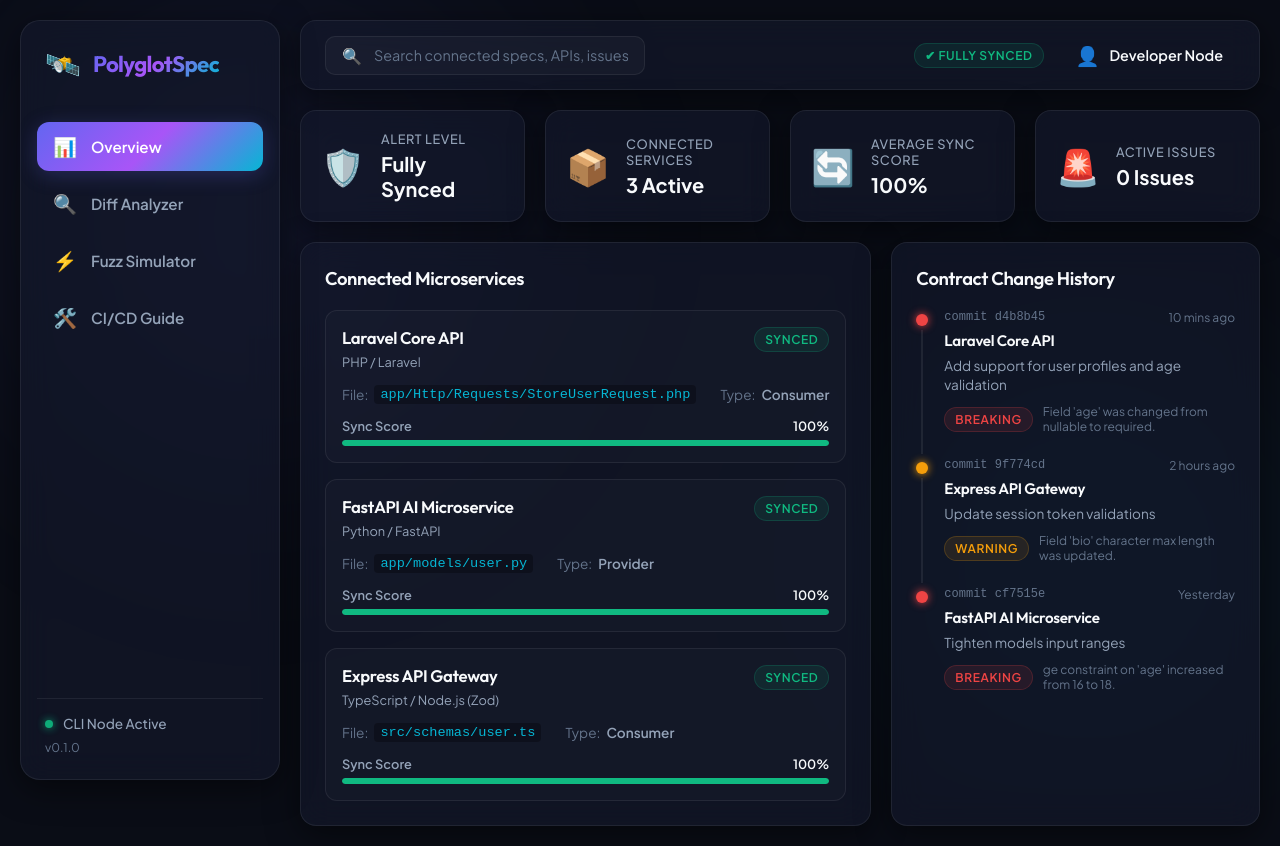
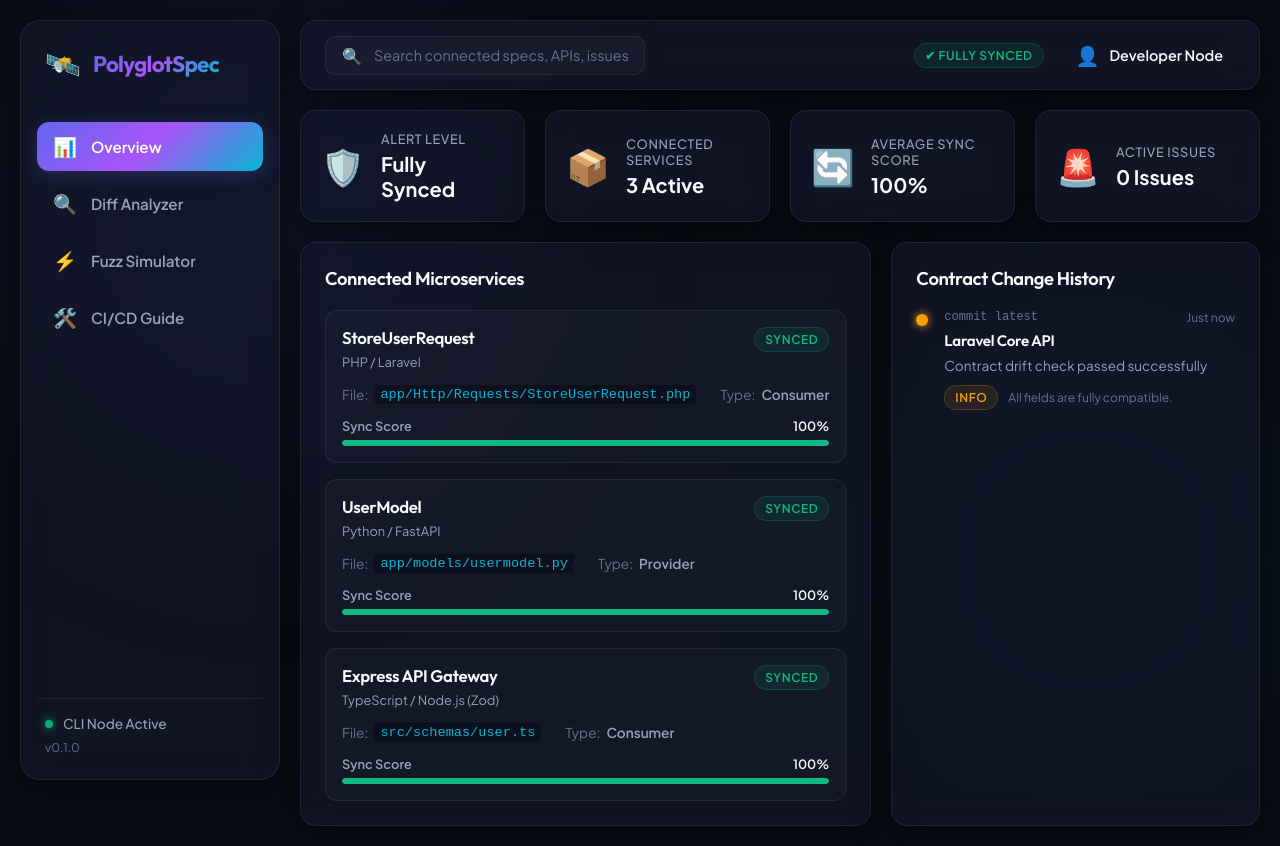
Before and after one commit to ArafathUIU/PolyglotSpec, a React (Vite) app in the folder dashboard/: page / in a window 1280 px wide. Built offline with nearby package versions, Linux system fonts and the light colour scheme.

Commit message:
Make connected microservices and change history dynamically reflect active schemas

```diff
--- a/dashboard/src/App.jsx
+++ b/dashboard/src/App.jsx
@@ -21,6 +21,40 @@
   );
   const [diffResults, setDiffResults] = useState([]);
 
+  const getModelDetails = (schemaStr, defaultName, defaultFile, lang) => {
+    try {
+      const parsed = JSON.parse(schemaStr);
+      const keys = Object.keys(parsed);
+      if (keys.length === 0) return { name: defaultName, file: "Active Session Comparison", isFlat: true };
+
+      const firstKey = keys[0];
+      const firstVal = parsed[firstKey];
+
+      if (firstVal && typeof firstVal === 'object' && firstVal.fields) {
+        const rawClass = firstVal.raw_class || firstKey;
+        let path = defaultFile;
+        if (lang === 'laravel') {
+          path = `app/Http/Requests/${rawClass}.php`;
+        } else if (lang === 'python') {
+          path = `app/models/${rawClass.toLowerCase()}.py`;
+        } else if (lang === 'typescript') {
+          path = `src/schemas/${rawClass.toLowerCase()}.ts`;
+        }
+        return { name: rawClass, file: path, isFlat: false };
+      }
+
+      // Check if flat
+      const isFlat = Object.values(parsed).some(v => v && typeof v === 'object' && 'type' in v);
+      if (isFlat) {
+        return { name: "Flat Schema", file: "Active Session Comparison", isFlat: true };
+      }
+
+      return { name: defaultName, file: "Active Session Comparison", isFlat: true };
+    } catch (e) {
+      return { name: defaultName, file: defaultFile, isFlat: false };
+    }
+  };
+
   // Compute stats dynamically
   const getDynamicServices = () => {
     const breakingCount = diffResults.filter(r => r.severity === 'breaking').length;
@@ -28,42 +62,45 @@
     const totalIssues = diffResults.length;
     const computedScore = Math.max(0, 100 - (breakingCount * 10) - (warningCount * 5));
 
+    const consumerInfo = getModelDetails(consumerSchema, "StoreUserRequest", "StoreUserRequest.php", consumerLang);
+    const providerInfo = getModelDetails(providerSchema, "UserModel", "user_models.py", providerLang);
+
     return [
       {
         id: "laravel-api",
-        name: "Laravel Core API",
+        name: consumerLang === 'laravel' ? consumerInfo.name : "Laravel Core API",
         type: "consumer",
         framework: "PHP / Laravel",
         status: consumerLang === 'laravel' ? (totalIssues > 0 ? 'drifted' : 'synced') : 'synced',
         lastChecked: "Just now",
         activeIssues: consumerLang === 'laravel' ? totalIssues : 0,
         syncScore: consumerLang === 'laravel' ? computedScore : 100,
-        filePath: "app/Http/Requests/StoreUserRequest.php",
-        schemaKey: "StoreUserRequest"
+        filePath: consumerLang === 'laravel' ? consumerInfo.file : "app/Http/Requests/StoreUserRequest.php",
+        schemaKey: consumerLang === 'laravel' ? consumerInfo.name : "StoreUserRequest"
       },
       {
         id: "fastapi-service",
-        name: "FastAPI AI Microservice",
+        name: providerLang === 'python' ? providerInfo.name : "FastAPI AI Microservice",
         type: "provider",
         framework: "Python / FastAPI",
-        status: "synced",
+        status: providerLang === 'python' ? (totalIssues > 0 ? 'drifted' : 'synced') : 'synced',
         lastChecked: "Just now",
-        activeIssues: 0,
-        syncScore: 100,
-        filePath: "app/models/user.py",
-        schemaKey: "UserModel"
+        activeIssues: providerLang === 'python' ? totalIssues : 0,
+        syncScore: providerLang === 'python' ? computedScore : 100,
+        filePath: providerLang === 'python' ? providerInfo.file : "app/models/user.py",
+        schemaKey: providerLang === 'python' ? providerInfo.name : "UserModel"
       },
       {
         id: "node-gateway",
-        name: "Express API Gateway",
+        name: consumerLang === 'typescript' ? consumerInfo.name : "Express API Gateway",
         type: "consumer",
         framework: "TypeScript / Node.js (Zod)",
         status: consumerLang === 'typescript' ? (totalIssues > 0 ? 'drifted' : 'synced') : 'synced',
         lastChecked: "Just now",
         activeIssues: consumerLang === 'typescript' ? totalIssues : 0,
         syncScore: consumerLang === 'typescript' ? computedScore : 100,
-        filePath: "src/schemas/user.ts",
-        schemaKey: "UserSchema"
+        filePath: consumerLang === 'typescript' ? consumerInfo.file : "src/schemas/user.ts",
+        schemaKey: consumerLang === 'typescript' ? consumerInfo.name : "UserSchema"
       }
     ];
   };
@@ -80,6 +117,38 @@
 
   const alertLevel = getAlertLevel();
 
+  const getDynamicHistory = () => {
+    if (diffResults.length === 0) {
+      return [
+        {
+          id: "dh-sync",
+          service: consumerLang === 'laravel' ? "Laravel Core API" : "Express API Gateway",
+          commit: "latest",
+          author: "Active Session",
+          message: "Contract drift check passed successfully",
+          severity: "info",
+          timestamp: "Just now",
+          details: "All fields are fully compatible."
+        }
+      ];
+    }
+
+    return diffResults.map((res, index) => {
+      return {
+        id: `dh-dyn-${index}`,
+        service: consumerLang === 'laravel' ? "Laravel Core API" : "Express API Gateway",
+        commit: `drift-${index + 1}`,
+        author: "Active Session",
+        message: `Detected drift in field: ${res.field}`,
+        severity: res.severity,
+        timestamp: "Just now",
+        details: res.message
+      };
+    });
+  };
+
+  const history = getDynamicHistory();
+
   const renderContent = () => {
     switch (activeTab) {
       case 'overview':
@@ -89,6 +158,7 @@
             averageSyncScore={averageSyncScore}
             activeIssuesCount={activeIssuesCount}
             alertLevel={alertLevel}
+            history={history}
           />
         );
       case 'diff':
--- a/dashboard/src/pages/Overview.jsx
+++ b/dashboard/src/pages/Overview.jsx
@@ -6,7 +6,8 @@
   services = initialServices,
   averageSyncScore = 94,
   activeIssuesCount = 2,
-  alertLevel = "Drift Warning"
+  alertLevel = "Drift Warning",
+  history = driftHistory
 }) {
   const getSeverityClass = (sev) => {
     return sev === 'breaking' ? 'red' : 'yellow';
@@ -107,24 +108,24 @@
         <section className="timeline-section glass-panel">
           <h3 className="section-title">Contract Change History</h3>
           <div className="timeline-list">
-            {driftHistory.map((history) => (
-              <div key={history.id} className="timeline-item">
+            {history.map((item) => (
+              <div key={item.id} className="timeline-item">
                 <div className="timeline-badge-container">
                   <div className={`timeline-dot ${getSeverityClass(history.severity)}`}></div>
                   <div className="timeline-line"></div>
                 </div>
                 <div className="timeline-content">
                   <div className="timeline-header">
-                    <span className="timeline-commit">commit {history.commit}</span>
-                    <span className="timeline-time">{history.timestamp}</span>
+                    <span className="timeline-commit">commit {item.commit}</span>
+                    <span className="timeline-time">{item.timestamp}</span>
                   </div>
-                  <h4 className="timeline-service-name">{history.service}</h4>
-                  <p className="timeline-msg">{history.message}</p>
+                  <h4 className="timeline-service-name">{item.service}</h4>
+                  <p className="timeline-msg">{item.message}</p>
                   <div className="timeline-drift-info">
-                    <span className={`status-badge ${getSeverityClass(history.severity)}`}>
-                      {history.severity}
+                    <span className={`status-badge ${getSeverityClass(item.severity)}`}>
+                      {item.severity}
                     </span>
-                    <span className="drift-desc">{history.details}</span>
+                    <span className="drift-desc">{item.details}</span>
                   </div>
                 </div>
               </div>
```
